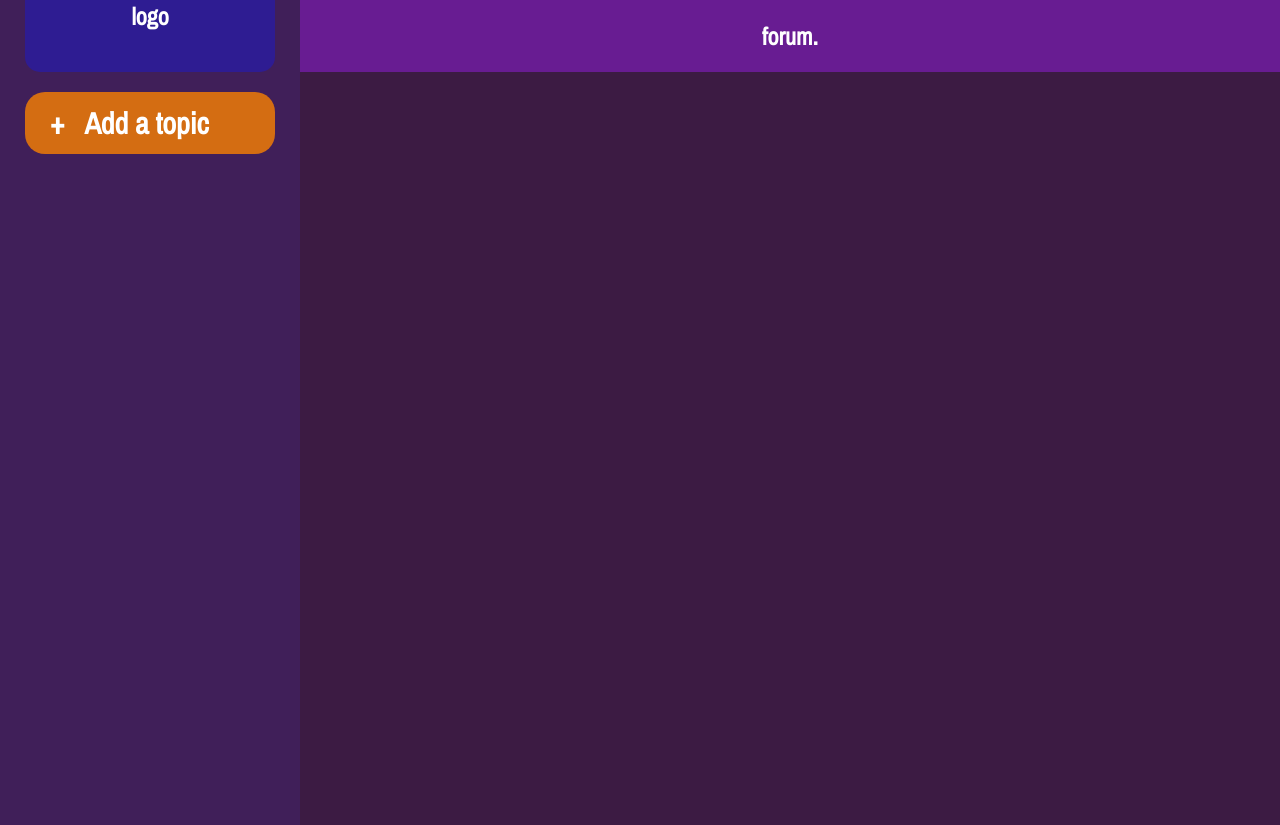
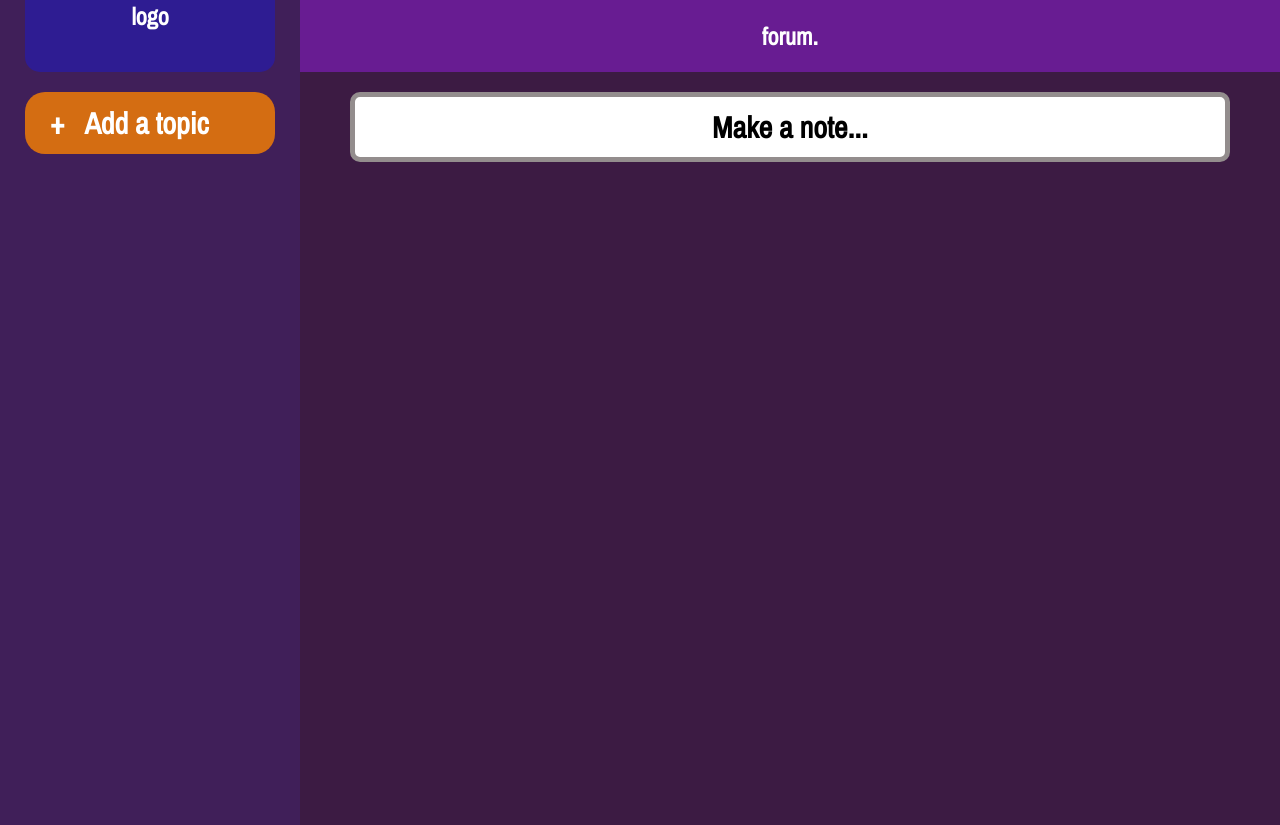
Before and after one commit to trimonuter/OKrecorder, a plain HTML site: page index.html in a window 1280 px wide. Drawn offline with nearby package versions, Linux system fonts and the light colour scheme.

Commit message:
added reactive createNote button

```diff
--- a/index.html
+++ b/index.html
@@ -53,6 +53,11 @@
         <header>
             <h2>forum.</h2>
         </header>
+
+        <div id="createNoteContainer"></div>
+        <div id="createNote">
+            <h2>Make a note...</h2>
+        </div>
     </main>
 
     <script src="script.js"></script>
--- a/script.js
+++ b/script.js
@@ -41,7 +41,7 @@ document.addEventListener('keydown', (event) => {
     }
 })
 
-// Helper functions
+// Helper Functions
 function appendTopic(){
     const inputName = document.getElementById("inputTopicName").value;
     topicsSection.append(cloneTopic(inputName));
--- a/style.css
+++ b/style.css
@@ -176,3 +176,29 @@ header h2 {
     margin: 0;
     justify-content: center;
 }
+
+#createNote {
+    margin: 20px 50px;
+    display: flex;
+    justify-content: center;
+
+    background-color: white;
+    color: black;
+    border-radius: 10px;
+    border: 5px solid rgb(147, 141, 141);
+    transition: 0.3s;
+}
+
+#createNote:hover {
+    background-color: black;
+    color: white;
+    border: 5px solid white;
+    cursor: pointer;
+}
+
+#createNote h2 {
+    /* padding: 10px; */
+    margin: 10px;
+
+    font-size: 30px;
+}
```
